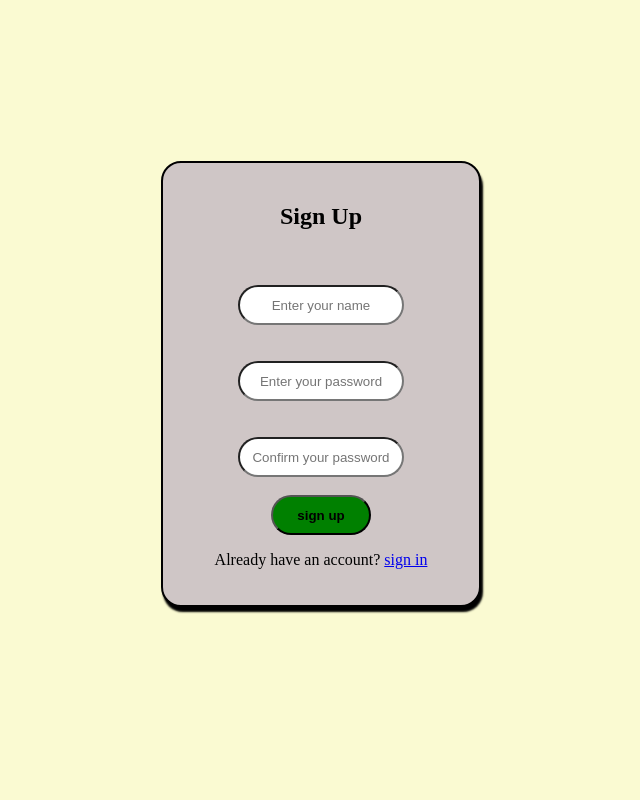
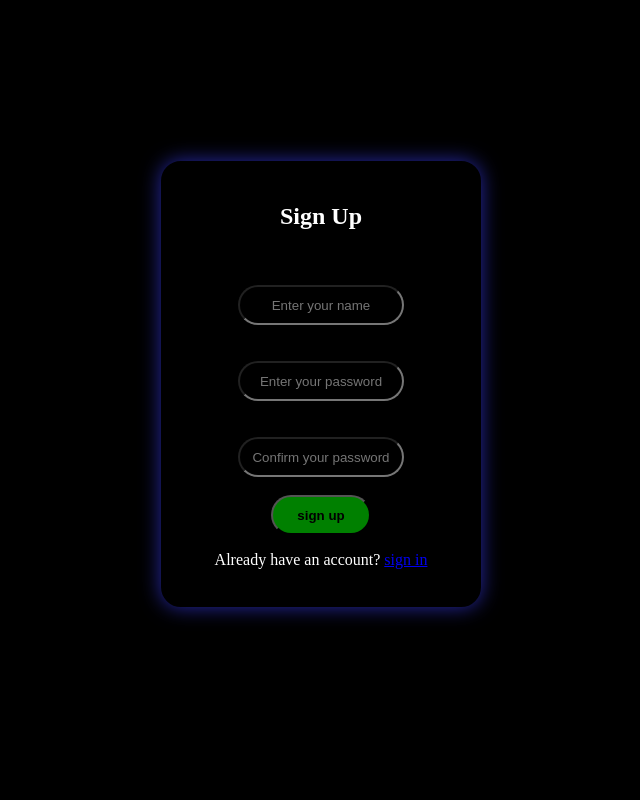
Before and after one commit to chandunb/fsdpr1, a Flask app: page /signup in a window 1280 px wide. Shown: the whole page, without its empty margins (319-959 px from the left). Run offline with Flask 3, Linux system fonts and the light colour scheme.

Commit message:
Update styles in sign.html for dark theme
Changed background and text colors for better contrast.

```diff
--- a/templates/sign.html
+++ b/templates/sign.html
@@ -15,7 +15,7 @@
             margin: 0;
             padding: 20px;
             box-sizing: border-box;
-            background-color: lightgoldenrodyellow;
+            background-color: black;
         }
 
         .maincontainer {
@@ -30,12 +30,16 @@
             justify-content: center;
             align-items: center;
             border: 2px solid black;
-            box-shadow: 2px 5px 2px black;
-            background-color: rgb(207, 198, 198);
+            box-shadow:  0px 0px 20px rgb(39, 41, 167);
+            background-color: black;
+            color: white;
 
         }
 
         input {
+            background-color: black;
+            border-color: 2px solid white;
+            color: white;
             text-align: center;
             height: 40px;
             width: 90%;
```
